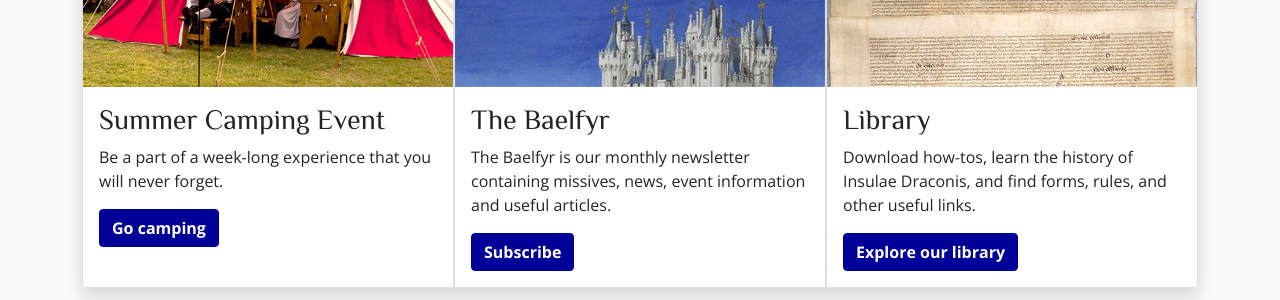
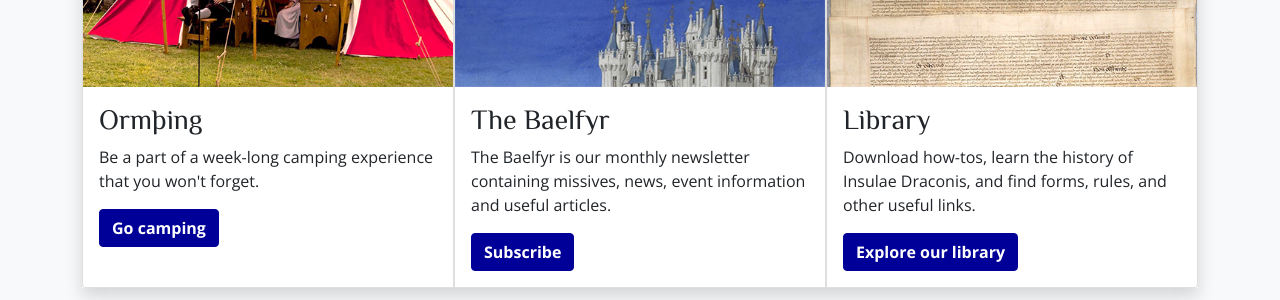
Before and after one commit to drachenwald/insulae-draconis, a Jekyll site: the page built from index.html, in a window 1280 px wide. Shown: the part 1447-1747 px from the top of the page. Built offline with Jekyll 4.4.1, drawn with Linux system fonts in a browser that asks for light colours; comment, search, counter and statistics services are not loaded.

Commit message:
Update index.html

```diff
--- a/index.html
+++ b/index.html
@@ -91,9 +91,9 @@ subtitle: Learn history by living it
 <div class="card">
     <img src="/images/splash/PACamp.png" class="card-img-top" />
     <div class="card-body">
-      <h3 class="card-title">Summer Camping Event</h3>
+      <h3 class="card-title">Ormþing</h3>
       <p class="card-text">
-        Be a part of a week-long experience that you will never forget.
+        Be a part of a week-long camping experience that you won't forget.
       </p>
       <p class="card-text">
         <a role="button" class="btn btn-primary stretched-link" href="https://insulaedraconis.org/events/raglan/">Go camping</a>
```
